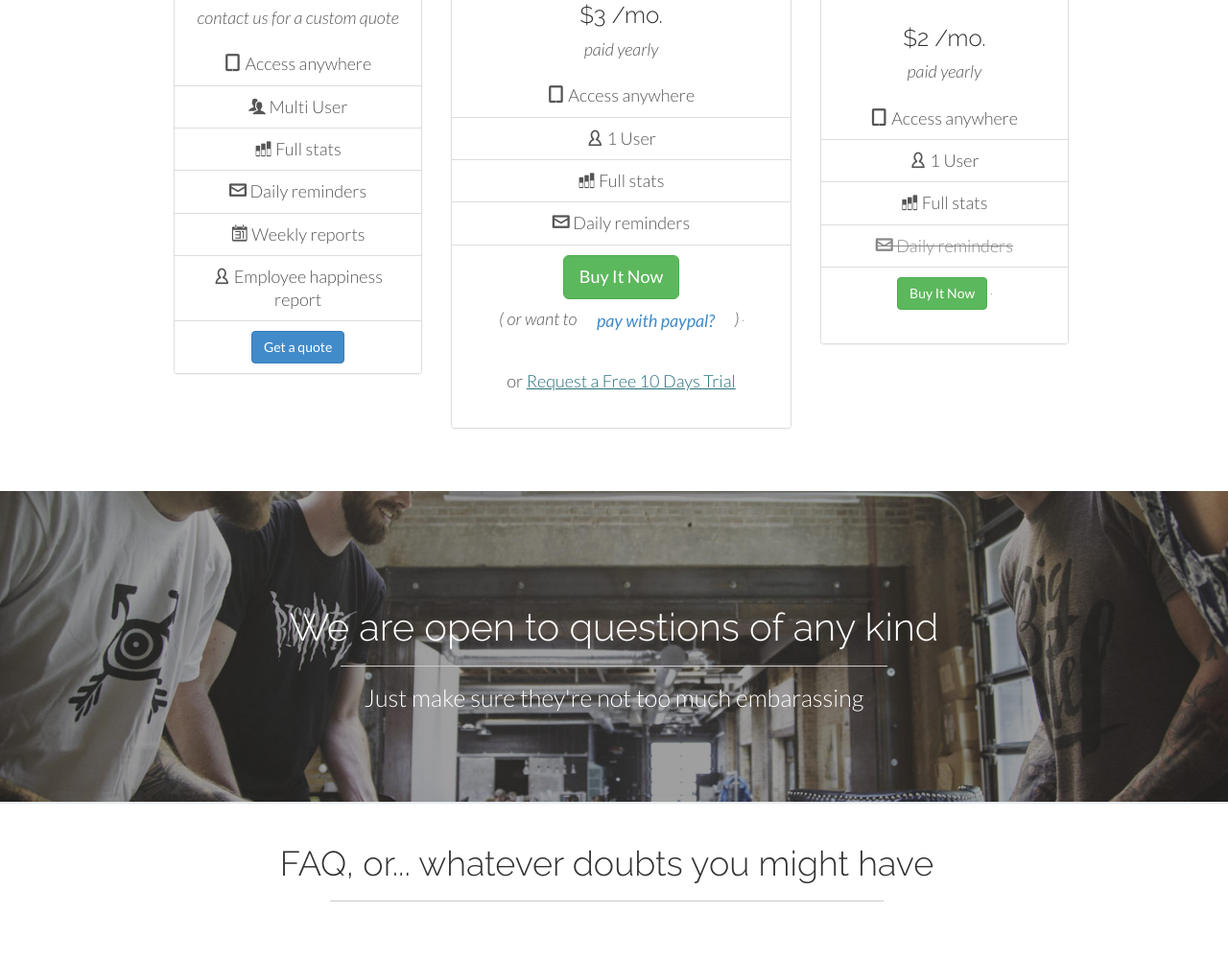
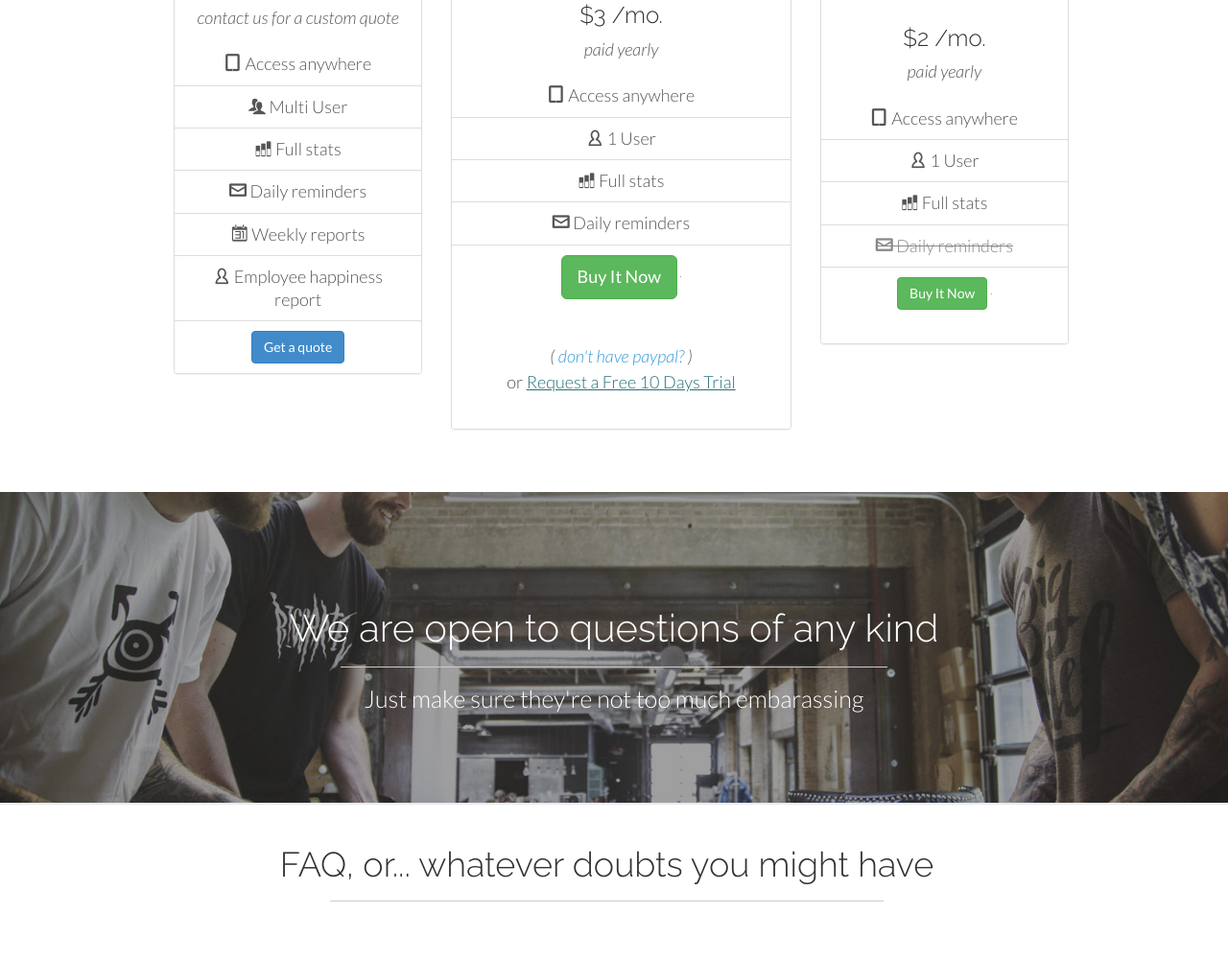
Before and after one commit to andrea-sdl/givemethechills, a plain HTML site: page index.html in a window 1280 px wide. Shown: the part 4775-5776 px from the top of the page at 96% size. Drawn offline with Linux system fonts and the light colour scheme; a script that the page names is missing.

Commit message:
Update index.html

```diff
--- a/index.html
+++ b/index.html
@@ -284,14 +284,15 @@
 	                        <li class="list-group-item"><i class="icon icon-bars-2"></i> Full stats</li>
 	                        <li class="list-group-item"><i class="icon icon-envelop"></i> Daily reminders</li>
 	                        <li class="list-group-item">
-					<a href="http://selz.co/1fvdx7m" class="btn btn-lg btn-success">Buy It Now</a>
+
 							<form action="https://www.paypal.com/cgi-bin/webscr" method="post" target="_top">
 							<p>
 								<input type="hidden" name="cmd" value="_s-xclick">
 								<input type="hidden" name="hosted_button_id" value="TWRTLSVD8KJ8Y">
-								<em>( or want to <button class="btn btn-lg btn-link" type="submit">pay with paypal?</button> )</em>
+								<button class="btn btn-lg btn-success" type="submit">Buy It Now</button>
 								<img alt="" border="0" src="https://www.paypalobjects.com/it_IT/i/scr/pixel.gif" width="1" height="1">
-								</p>
+								</p><br/>
+								<em>( <a href="http://selz.co/1fvdx7m" >don't have paypal?</a> )</em>
 							</form>
 							<p>
 							or <a class="typeform-share link" style="color: #266F7A; text-decoration:underline;" href="https://andrea-sdl.typeform.com/to/zuMaxU" data-mode="1" target="_blank">Request a Free 10 Days Trial</a>
```
